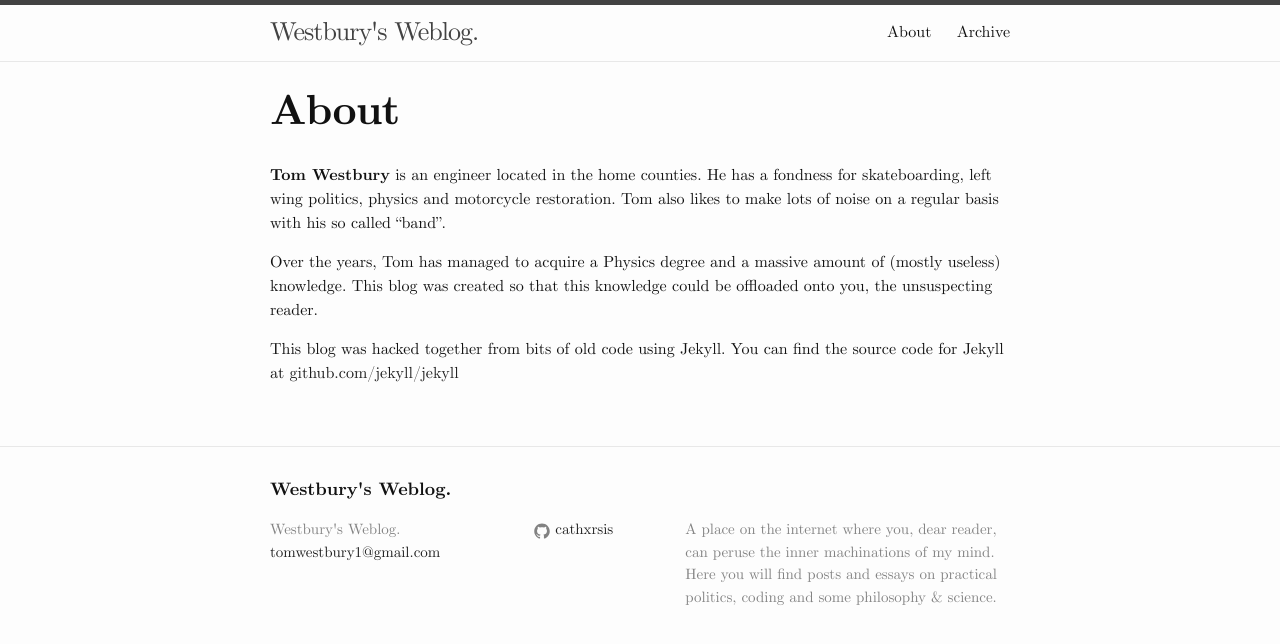
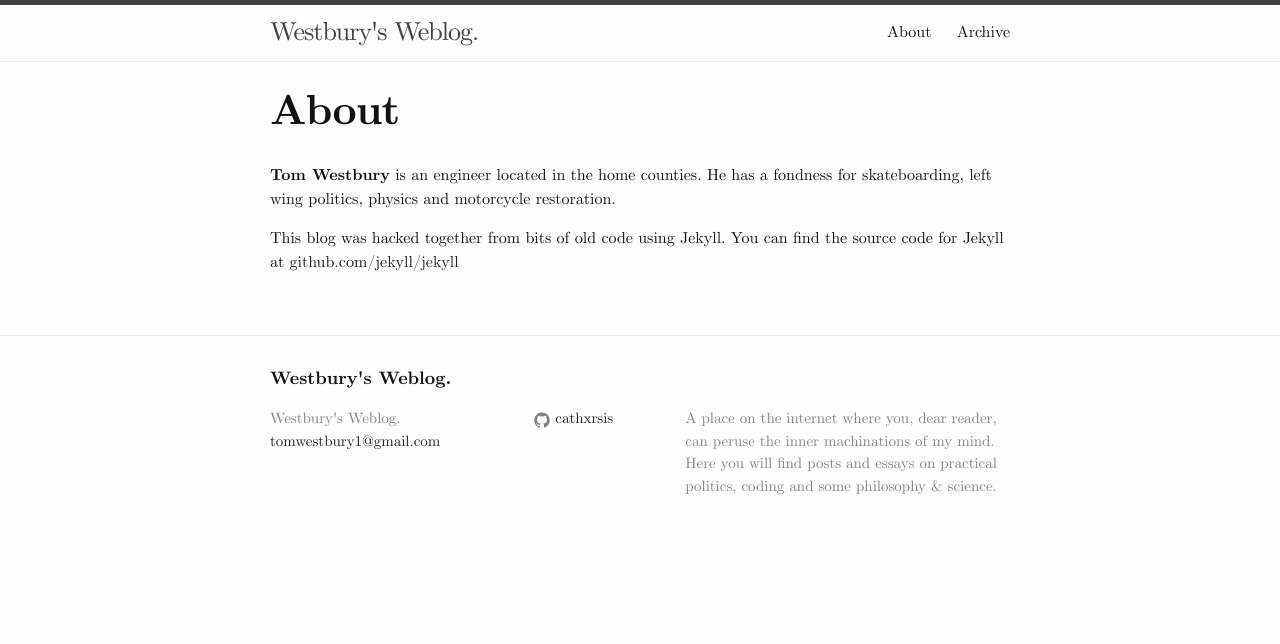
Before and after one commit to cathxrsis/cathxrsis.github.io, a Jekyll site: the page built from about.md, in a window 1280 px wide. Shown: the top 644 px of the page. Built offline with Jekyll 4.4.1, drawn with Linux system fonts in a browser that asks for light colours.

```diff
--- a/about.md
+++ b/about.md
@@ -3,9 +3,7 @@
 title: About
 permalink: /about/
 ---
-**Tom Westbury** is an engineer located in the home counties. He has a fondness for skateboarding, left wing politics, physics and motorcycle restoration. Tom also likes to make lots of noise on a regular basis with his so called "band".
-
-Over the years, Tom has managed to acquire a Physics degree and a massive amount of (mostly useless) knowledge. This blog was created so that this knowledge could be offloaded onto you, the unsuspecting reader.
+**Tom Westbury** is an engineer located in the home counties. He has a fondness for skateboarding, left wing politics, physics and motorcycle restoration.
 
 This blog was hacked together from bits of old code using Jekyll.
 You can find the source code for Jekyll at [github.com/jekyll/jekyll](https://github.com/jekyll/jekyll)
--- a/index.html
+++ b/index.html
@@ -12,6 +12,8 @@
     <p class="post-description">{{post.description}}</p>
     <p class="post-meta">{{ post.date | date: "%b %-d, %Y" }}{% if post.author %} • {{ post.author }}{% endif %}{% if post.meta %} • {{ post.meta }}{% endif %}</p>
     <a href="{{ post.url | prepend: site.baseurl }}"><em>Read on...</em></a>
+
+    {% post.tags %}
     {% endif %}
 
     {% endfor %}
```
